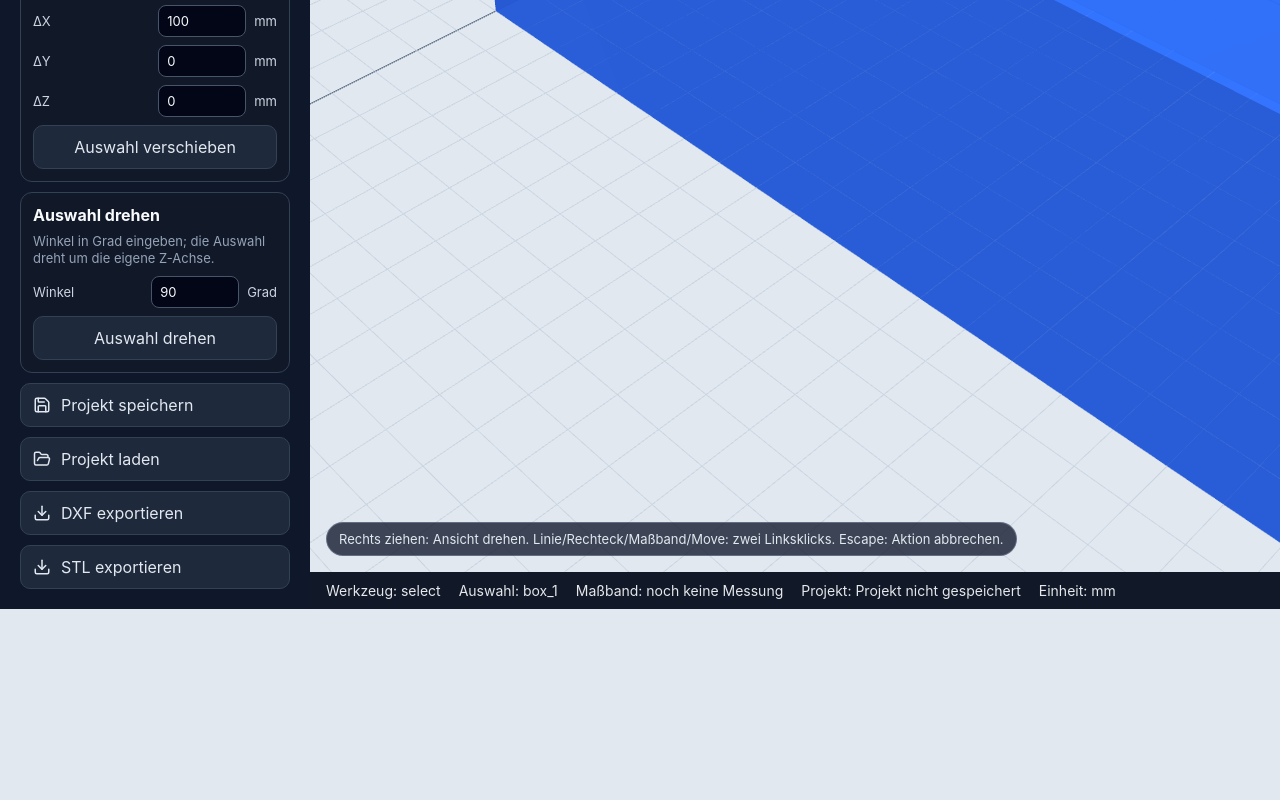
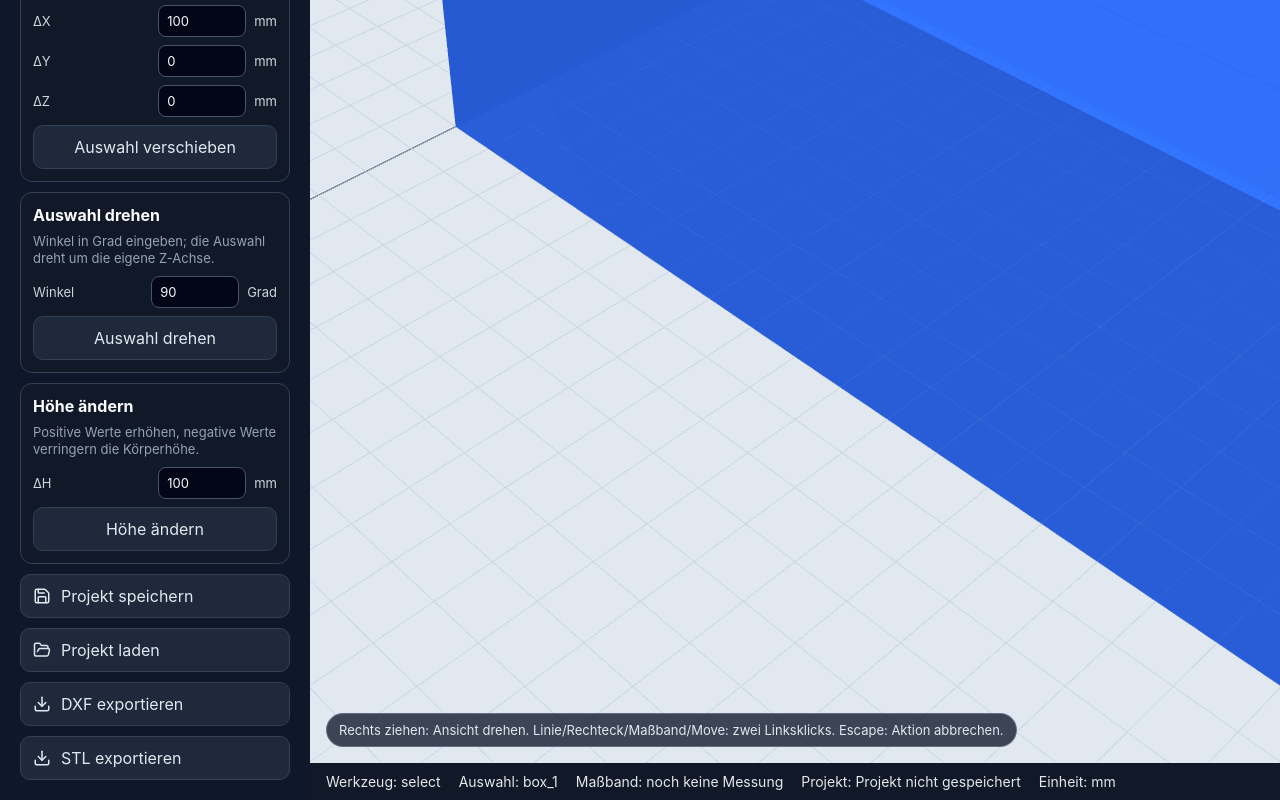
Before and after one commit to MKI13/hermes-cad-sketcher, a React (Vite) app: page / in a window 1280 px wide. Shown: the part 849-1649 px from the top of the page. Before the commit the page ends 1458 px from the top, so only its background shows below. Built offline with nearby package versions, Linux system fonts and the light colour scheme.

Commit message:
feat: add precise push pull controls

```diff
--- a/src/App.tsx
+++ b/src/App.tsx
@@ -10,6 +10,7 @@ import { BoxDimensionsPanel } from './ui/BoxDimensionsPanel';
 import { createBoxDraft, createLineDraft, createRectangleDraft, DEFAULT_BOX_DIMENSIONS } from './ui/drawingController';
 import { MovePanel, parseMoveDelta, type MoveDeltaInput } from './ui/MovePanel';
 import { RotatePanel, parseRotateAngle } from './ui/RotatePanel';
+import { PushPullPanel, parsePushPullDelta } from './ui/PushPullPanel';
 import { getPrimaryActionLabel, getToolInstructions } from './ui/toolInstructions';
 import { shouldDeleteSelectionFromKey } from './ui/selectionControls';
 import { ThreeViewport } from './ui/ThreeViewport';
@@ -41,6 +42,7 @@ export default function App() {
   const [boxDimensions, setBoxDimensions] = useState(DEFAULT_BOX_DIMENSIONS);
   const [moveDelta, setMoveDelta] = useState<MoveDeltaInput>({ x: '100', y: '0', z: '0' });
   const [rotateAngleDegrees, setRotateAngleDegrees] = useState('90');
+  const [pushPullDeltaHeight, setPushPullDeltaHeight] = useState('100');
 
   const selected = selectedId ? model.getEntity(selectedId) : undefined;
 
@@ -103,6 +105,16 @@ export default function App() {
     if (!parsed.ok) return;
     mutate((m) => {
       m.rotateEntityZ(selectedId, parsed.radians);
+      setSelectedId(selectedId);
+    });
+  }
+
+  function applyPushPullDelta() {
+    if (!selectedId || selected?.type !== 'box') return;
+    const parsed = parsePushPullDelta(pushPullDeltaHeight);
+    if (!parsed.ok) return;
+    mutate((m) => {
+      m.pushPullBoxFace(selectedId, parsed.deltaHeight);
       setSelectedId(selectedId);
     });
   }
@@ -178,6 +190,13 @@ export default function App() {
         </button>
         <MovePanel disabled={!selectedId} delta={moveDelta} onDeltaChange={setMoveDelta} onApply={applyMoveDelta} />
         <RotatePanel disabled={!selectedId} angleDegrees={rotateAngleDegrees} onAngleChange={setRotateAngleDegrees} onApply={applyRotateAngle} />
+        <PushPullPanel
+          disabled={!selectedId || selected?.type !== 'box'}
+          selectedType={selected?.type}
+          deltaHeight={pushPullDeltaHeight}
+          onDeltaHeightChange={setPushPullDeltaHeight}
+          onApply={applyPushPullDelta}
+        />
         {tool === 'box' && <BoxDimensionsPanel dimensions={boxDimensions} onChange={setBoxDimensions} />}
         <button onClick={saveProjectFile}><Save size={18}/> Projekt speichern</button>
         <label className="file-button">
--- a/src/styles.css
+++ b/src/styles.css
@@ -16,13 +16,13 @@ button { font: inherit; }
 .file-button { border: 1px solid #334155; background: #1e293b; color: #e2e8f0; border-radius: 10px; padding: 11px 12px; display: flex; gap: 10px; align-items: center; cursor: pointer; }
 .file-button input { display: none; }
 .tool-instruction { margin: 2px 0 8px; color: #cbd5e1; font-size: 13px; line-height: 1.4; }
-.box-dimensions, .move-panel, .rotate-panel { border: 1px solid #334155; border-radius: 12px; padding: 12px; background: #111827; display: flex; flex-direction: column; gap: 8px; }
-.box-dimensions strong, .move-panel strong, .rotate-panel strong { color: #f8fafc; }
-.box-dimensions p, .move-panel p, .rotate-panel p { margin: 0; color: #94a3b8; font-size: 13px; line-height: 1.35; }
-.box-dimensions label, .move-panel label, .rotate-panel label { display: grid; grid-template-columns: 1fr 88px auto; gap: 8px; align-items: center; color: #cbd5e1; font-size: 13px; }
-.box-dimensions input, .move-panel input, .rotate-panel input { min-width: 0; border: 1px solid #475569; border-radius: 8px; background: #020617; color: #f8fafc; padding: 7px 8px; font: inherit; }
-.move-panel small, .rotate-panel small { color: #fca5a5; font-size: 12px; }
-.move-panel button, .rotate-panel button { justify-content: center; }
+.box-dimensions, .move-panel, .rotate-panel, .push-pull-panel { border: 1px solid #334155; border-radius: 12px; padding: 12px; background: #111827; display: flex; flex-direction: column; gap: 8px; }
+.box-dimensions strong, .move-panel strong, .rotate-panel strong, .push-pull-panel strong { color: #f8fafc; }
+.box-dimensions p, .move-panel p, .rotate-panel p, .push-pull-panel p { margin: 0; color: #94a3b8; font-size: 13px; line-height: 1.35; }
+.box-dimensions label, .move-panel label, .rotate-panel label, .push-pull-panel label { display: grid; grid-template-columns: 1fr 88px auto; gap: 8px; align-items: center; color: #cbd5e1; font-size: 13px; }
+.box-dimensions input, .move-panel input, .rotate-panel input, .push-pull-panel input { min-width: 0; border: 1px solid #475569; border-radius: 8px; background: #020617; color: #f8fafc; padding: 7px 8px; font: inherit; }
+.move-panel small, .rotate-panel small, .push-pull-panel small { color: #fca5a5; font-size: 12px; }
+.move-panel button, .rotate-panel button, .push-pull-panel button { justify-content: center; }
 .workspace { display: grid; grid-template-rows: 1fr auto; min-width: 0; }
 .viewport-placeholder { position: relative; overflow: hidden; background: linear-gradient(180deg, #f8fafc, #cbd5e1); }
 .three-viewport { position: absolute; inset: 0; }
--- /dev/null
+++ b/src/ui/PushPullPanel.tsx
@@ -0,0 +1,51 @@
+import type { ChangeEvent } from 'react';
+import type { Entity } from '../core/model';
+
+export type PushPullParseResult =
+  | { ok: true; deltaHeight: number }
+  | { ok: false; error: string };
+
+type PushPullPanelProps = {
+  disabled: boolean;
+  selectedType?: Entity['type'];
+  deltaHeight: string;
+  onDeltaHeightChange: (deltaHeight: string) => void;
+  onApply: () => void;
+};
+
+export function parsePushPullDelta(deltaHeight: string): PushPullParseResult {
+  if (deltaHeight.trim() === '') return { ok: false, error: 'Push/Pull braucht eine gültige Höhenänderung.' };
+  const value = Number(deltaHeight);
+  if (!Number.isFinite(value) || value === 0) return { ok: false, error: 'Push/Pull braucht eine Höhenänderung ungleich 0 mm.' };
+  return { ok: true, deltaHeight: value };
+}
+
+export function PushPullPanel({ disabled, selectedType, deltaHeight, onDeltaHeightChange, onApply }: PushPullPanelProps) {
+  function updateDelta(event: ChangeEvent<HTMLInputElement>) {
+    onDeltaHeightChange(event.target.value);
+  }
+
+  const parsed = parsePushPullDelta(deltaHeight);
+  const needsBox = selectedType !== 'box';
+  const applyDisabled = disabled || needsBox || !parsed.ok;
+
+  return (
+    <section className="push-pull-panel" aria-label="Höhe ändern">
+      <strong>Höhe ändern</strong>
+      <p>{needsBox ? 'Körper auswählen, dann Höhe in Millimeter ändern.' : 'Positive Werte erhöhen, negative Werte verringern die Körperhöhe.'}</p>
+      <label>
+        <span>ΔH</span>
+        <input
+          aria-label="Höhenänderung in Millimeter"
+          type="number"
+          step="1"
+          value={deltaHeight}
+          onChange={updateDelta}
+        />
+        <span>mm</span>
+      </label>
+      {!parsed.ok && <small>{parsed.error}</small>}
+      <button type="button" disabled={applyDisabled} onClick={onApply}>Höhe ändern</button>
+    </section>
+  );
+}
--- a/src/ui/toolInstructions.ts
+++ b/src/ui/toolInstructions.ts
@@ -6,7 +6,7 @@ const toolInstructions: Record<ToolName, string> = {
   rectangle: 'Rechteck: zwei Klicks auf das Millimeter-Raster setzen die Diagonale.',
   box: 'Körper: ein Klick auf das Raster erstellt einen 600 × 600 × 600 mm Körper.',
   move: 'Verschieben: Objekt auswählen, Delta in Millimeter eingeben oder Start und Ziel im Viewport anklicken.',
-  pushPull: 'Seite ziehen: wähle einen Körper und nutze die vorhandene Höhenänderung als nächsten Ausbauschritt.',
+  pushPull: 'Seite ziehen: Körper auswählen und Höhenänderung in Millimeter eingeben; positive Werte erhöhen, negative verringern.',
   rotate: 'Drehen: Objekt auswählen und Winkel in Grad eingeben; gedreht wird um die eigene Z-Achse.',
   tape: 'Maßband: Maße bleiben in Millimeter sichtbar und nachvollziehbar.'
 };
```
Also changed, not shown: 2 other files (tests, documents, lock files or other folders).
